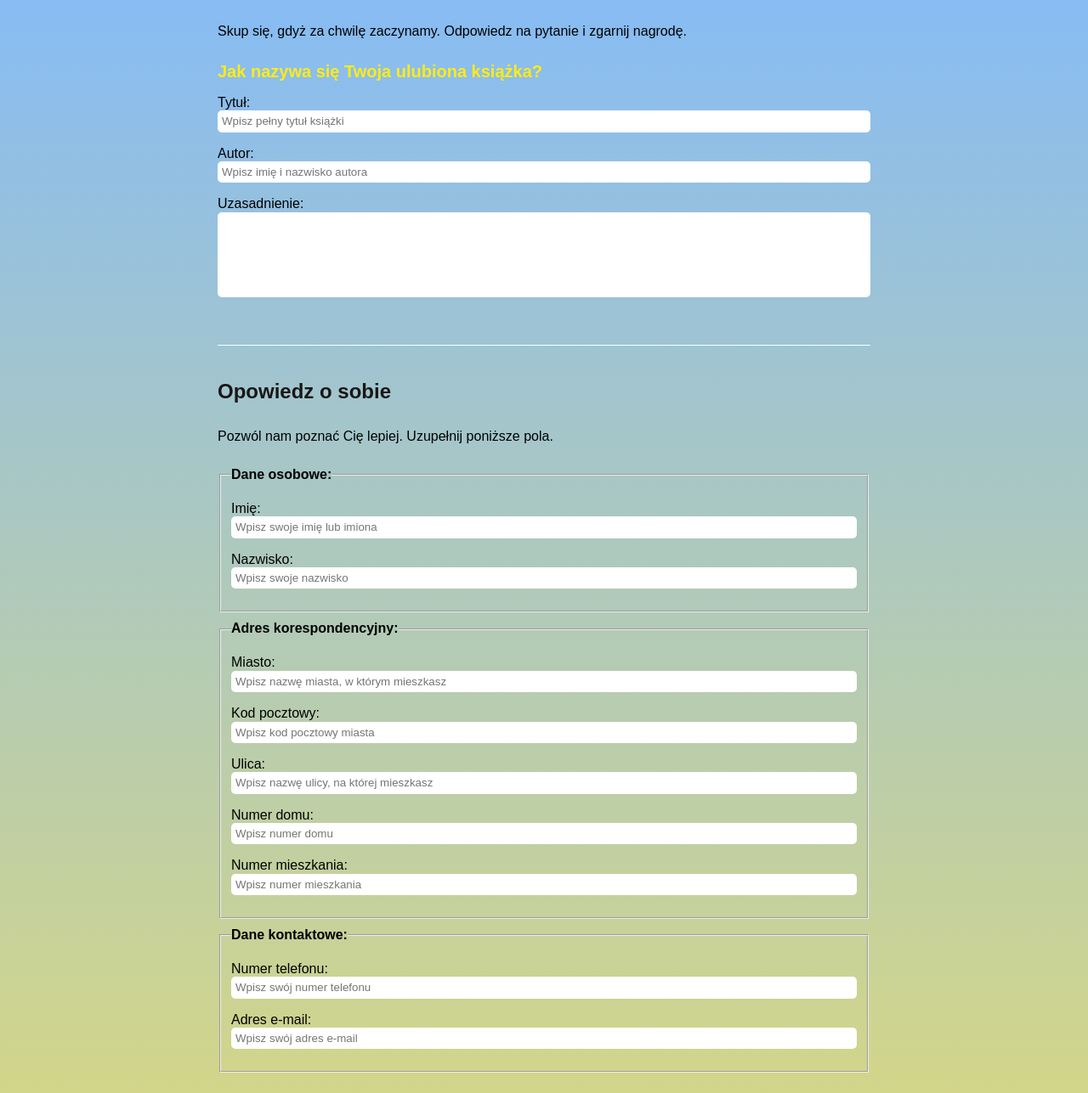
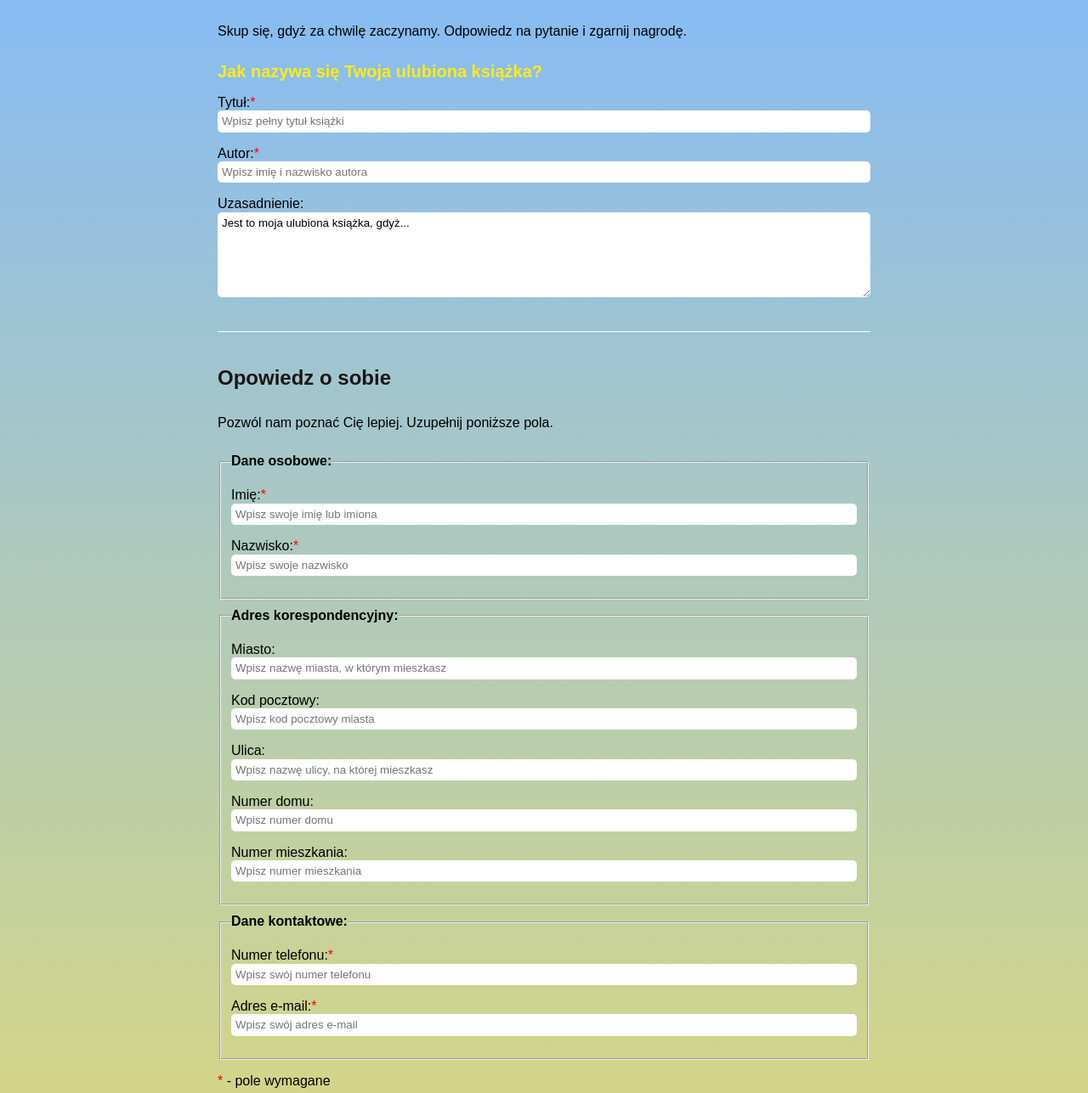
Before and after one commit to joannaMakarewicz/contest, a plain HTML site: page index.html in a window 1280 px wide. Shown: the part 613-1900 px from the top of the page at 85% size. Drawn offline with Linux system fonts and the light colour scheme.

Commit message:
textarea styles $ validation's item

```diff
--- a/index.html
+++ b/index.html
@@ -39,7 +39,7 @@
               >
             </p>
             <p>
-              <label>Tytuł:</label>
+              <label>Tytuł:<span class="special-item">*</span></label>
               <input
                 class="form__item"
                 id="tittle"
@@ -50,7 +50,7 @@
               />
             </p>
             <p>
-              <label>Autor:</label>
+              <label>Autor:<span class="special-item">*</span></label>
               <input
                 class="form__item"
                 id="author"
@@ -62,13 +62,14 @@
             </p>
             <p>
               <label>Uzasadnienie:</label>
-              <input
-                type="text"
+              <textarea
                 class="form__area"
                 id="assets"
                 name="assets"
                 maxlength="250"
-              />
+              >
+Jest to moja ulubiona książka, gdyż...</textarea
+              >
             </p>
           </div>
         </article>
@@ -81,7 +82,7 @@
           <fieldset class="form__question">
             <legend><b>Dane osobowe:</b></legend>
             <p>
-              <label>Imię:</label>
+              <label>Imię:<span class="special-item">*</span></label>
               <input
                 class="form__item"
                 id="name"
@@ -92,7 +93,7 @@
               />
             </p>
             <p>
-              <label>Nazwisko:</label>
+              <label>Nazwisko:<span class="special-item">*</span></label>
               <input
                 class="form__item"
                 id="surname"
@@ -161,7 +162,7 @@
           <fieldset class="form__question">
             <legend><b>Dane kontaktowe:</b></legend>
             <p>
-              <label>Numer telefonu:</label>
+              <label>Numer telefonu:<span class="special-item">*</span></label>
               <input
                 class="form__item"
                 id="phone-number"
@@ -173,7 +174,7 @@
               />
             </p>
             <p>
-              <label>Adres e-mail:</label>
+              <label>Adres e-mail:<span class="special-item">*</span></label>
               <input
                 class="form__item"
                 id="email-address"
@@ -184,6 +185,7 @@
               />
             </p>
           </fieldset>
+          <p><span class="special-item">*</span> - pole wymagane</p>
         </article>
 
         <article class="form__article">
@@ -211,12 +213,11 @@
               <label>Inny - wskaż proszę:</label>
             </p>
             <p>
-              <input
-                type="text"
+              <textarea
                 class="form__area"
                 id="surprise-other"
                 name="surprise-other"
-              />
+              ></textarea>
             </p>
           </div>
         </article>
@@ -235,7 +236,7 @@
           />
         </p>
       </form>
-      <footer class="footer">Written by makaDesign</footer>
+      <footer class="footer">© 2022 makaDesign</footer>
     </main>
   </body>
 </html>
--- a/style.css
+++ b/style.css
@@ -42,7 +42,7 @@ body {
 }
 
 .form__area {
-  display: inline-block;
+  text-align: left;
   width: 100%;
   border: none;
   height: 100px;
@@ -52,7 +52,7 @@ body {
 }
 
 .form__article {
-  padding: 20px 0px 40px 0px;
+  padding: 20px 0px;
   border-top: 1px solid white;
 }
 
@@ -111,3 +111,8 @@ h2 {
   color: #ffec15;
   font-size: 20px;
 }
+
+.special-item {
+  color:red;
+
+}
```
